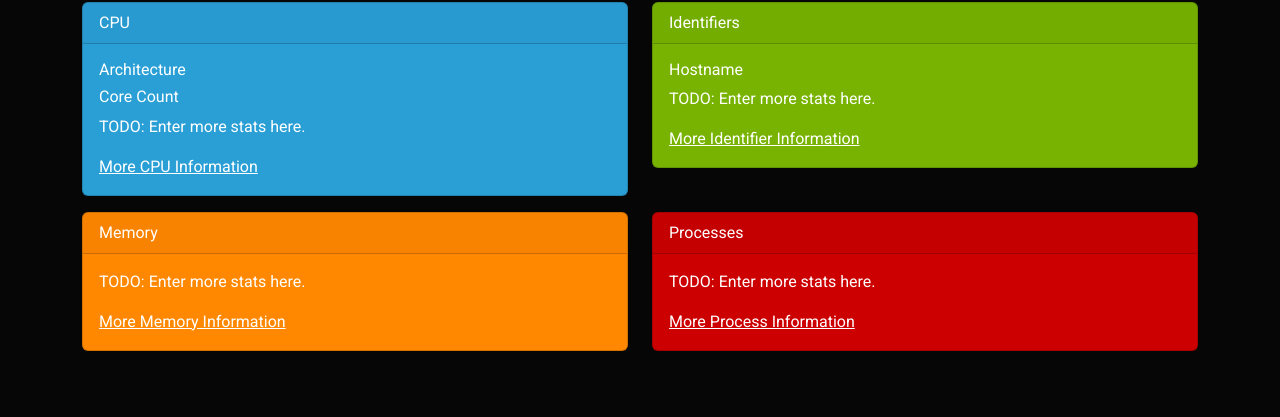
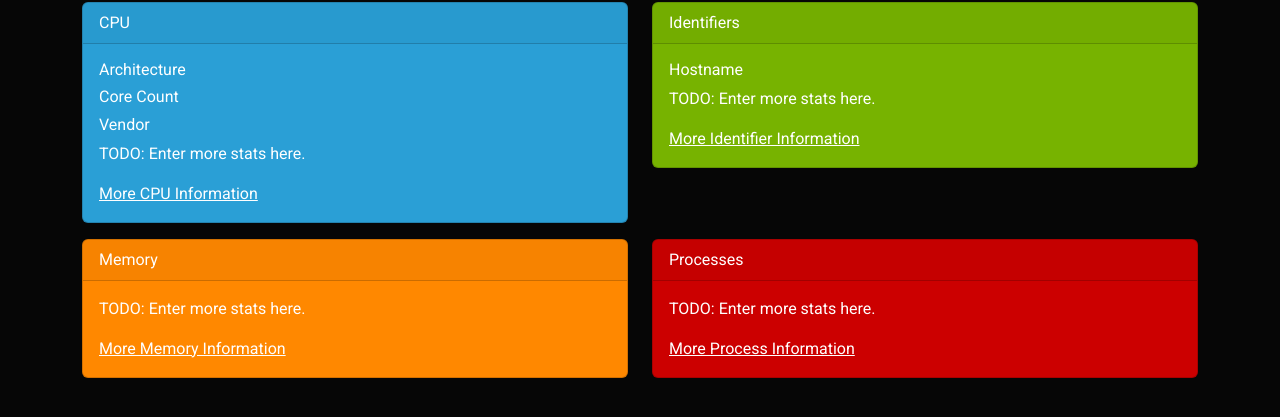
Before and after one commit to PhilipWright96/SystemReporter, a website with bundled scripts: page index.html in a window 1280 px wide. Shown: the part 175-592 px from the top of the page. Built offline with nearby package versions, Linux system fonts and the light colour scheme.

Commit message:
Show CPU vendor

```diff
--- a/index.html
+++ b/index.html
@@ -34,6 +34,7 @@
               <div class="card-body">
                 <h6 id="architecture">Architecture</h6>
                 <h6 id="cores">Core Count</h6>
+                <h6 id="vendor">Vendor</h6>
                 <p class="card-text">TODO: Enter more stats here.</p>
                 <a href="#" class="text-white">More CPU Information</a>
               </div>
```
